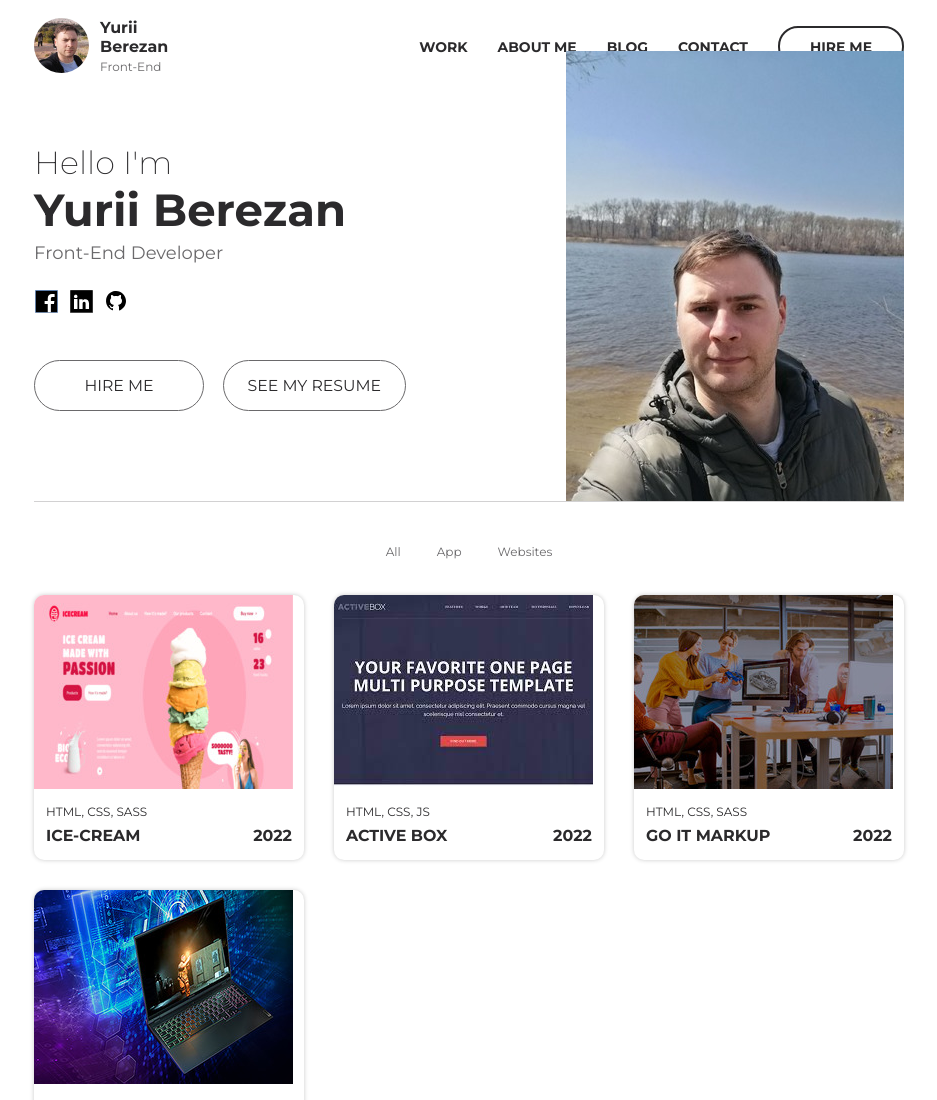
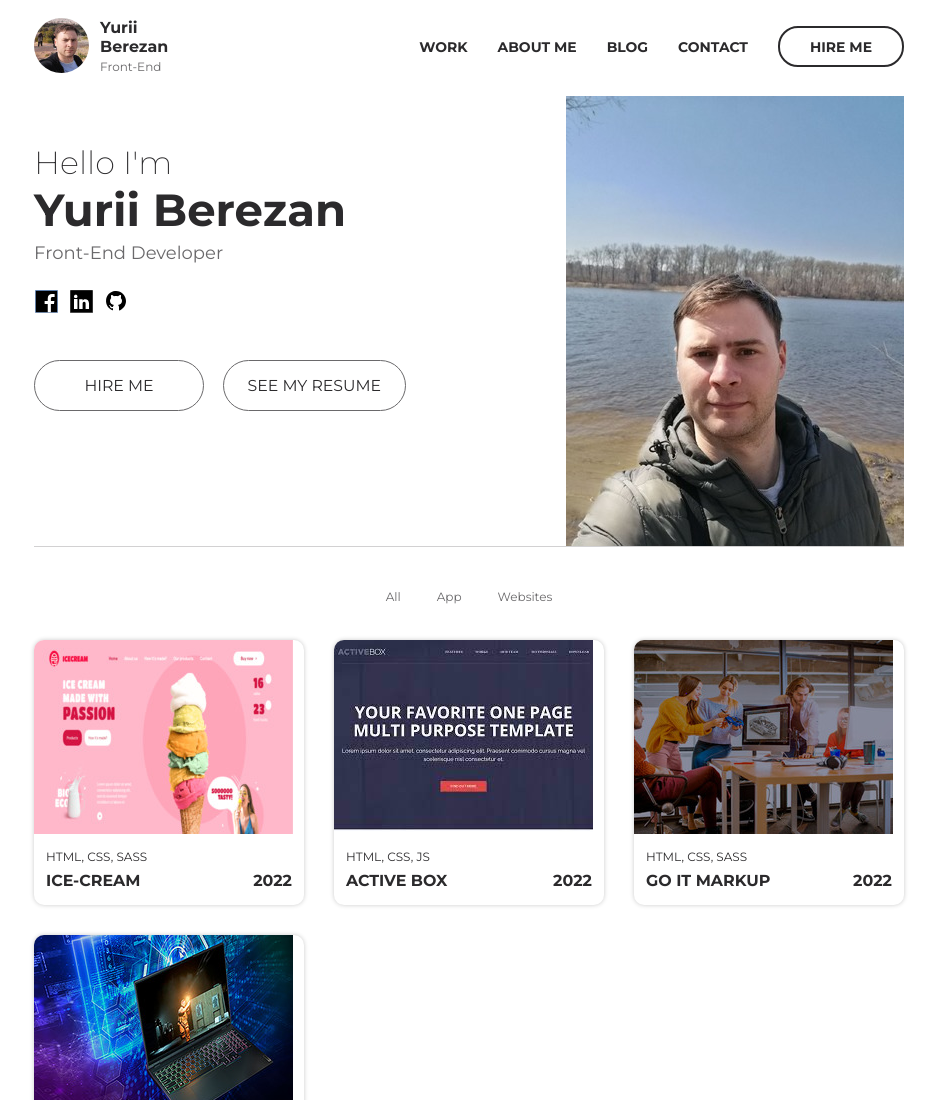
Before and after one commit to YuriiBerezan/Portfolio, a plain HTML site: page index.html in a window 1280 px wide. Shown: the top 1100 px of the page, without its empty margins (171-1108 px from the left). Drawn offline with nearby package versions, Linux system fonts and the light colour scheme.

Commit message:
fixed intro inner

```diff
--- a/css/blocks/intro.less
+++ b/css/blocks/intro.less
@@ -5,7 +5,7 @@
 .intro__inner {
   display: flex;
 
-  padding-bottom: 6rem;
+  padding-bottom: 9rem;
   border-bottom: 1px solid fade(@gray, 30%);
   position: relative;
   @media @tablet {
```
Also changed, not shown: css/style.css.
